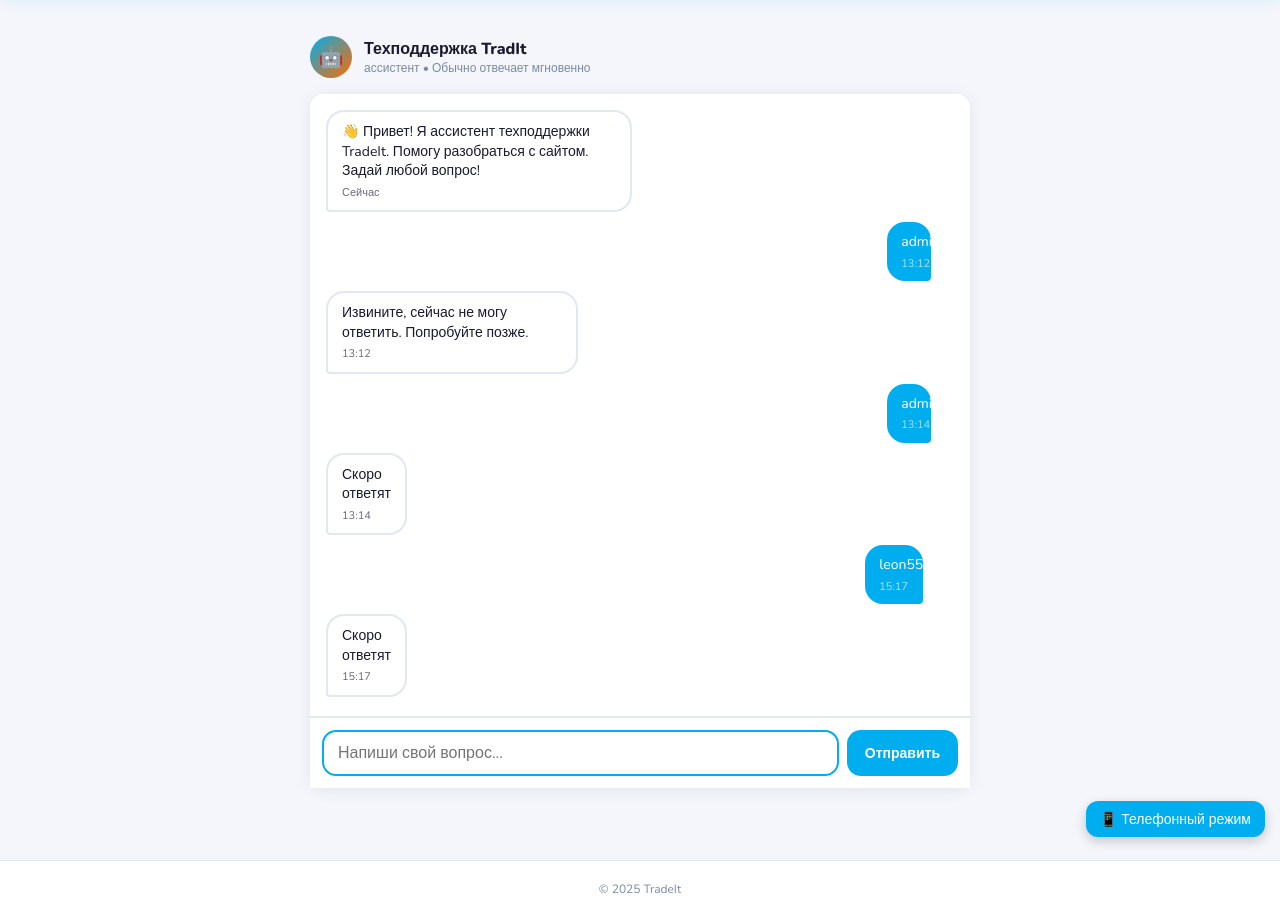
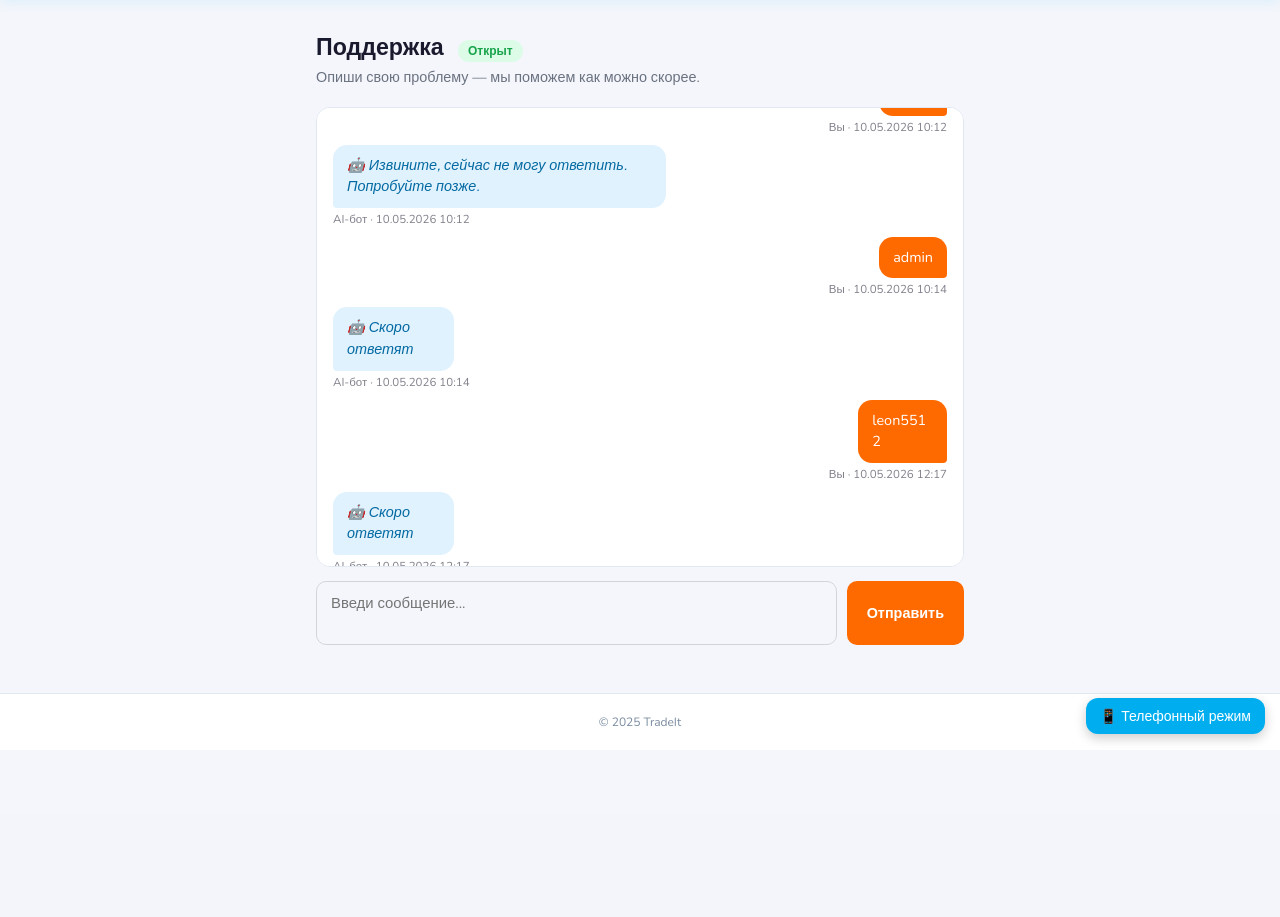
Before and after one commit to Leon5512/tradeit1, a Flask app: page /support in a window 1280 px wide. Shown: the part 60-977 px from the top of the page. After the commit the page ends 801 px from the top, so only its background shows below. Run offline with Flask 3, Linux system fonts and the light colour scheme; a user stored in the database is signed in; data comes from the database, SQL or seed files in the repository; data that the repository does not hold is empty.

Commit message:
Update support.html

```diff
--- a/templates/support.html
+++ b/templates/support.html
@@ -1,93 +1,178 @@
 {% extends "base.html" %}
-{% block title %}Техподдержка{% endblock %}
+{% block title %}Поддержка{% endblock %}
 {% block content %}
-<div class="container" style="max-width:700px;">
-  <div style="display:flex;align-items:center;gap:12px;padding:12px 0;margin-bottom:4px;">
-    <div style="width:42px;height:42px;border-radius:50%;background:linear-gradient(135deg,#00aeef,#ff6a00);display:flex;align-items:center;justify-content:center;font-size:20px;">🤖</div>
-    <div>
-      <div style="font-weight:800;font-size:16px;">Техподдержка TradIt</div>
-      <div style="font-size:12px;color:var(--muted);">ассистент • Обычно отвечает мгновенно</div>
-    </div>
+<style>
+.support-wrap {
+  max-width: 680px;
+  margin: 32px auto;
+  padding: 0 16px;
+}
+.support-header { margin-bottom: 20px; }
+.support-header h1 { font-size: 1.45rem; font-weight: 700; margin: 0 0 4px; }
+.support-header p  { color: #6b7280; font-size: .9rem; margin: 0; }
+
+.msg-history {
+  display: flex;
+  flex-direction: column;
+  gap: 10px;
+  max-height: 460px;
+  overflow-y: auto;
+  padding: 16px;
+  background: var(--card-bg, #fff);
+  border: 1px solid var(--border, #e5e7eb);
+  border-radius: 14px;
+  margin-bottom: 14px;
+}
+.msg-bubble {
+  max-width: 75%;
+  padding: 10px 14px;
+  border-radius: 14px;
+  font-size: .9rem;
+  line-height: 1.5;
+  word-break: break-word;
+}
+.msg-user    { background: var(--accent, #00aeef); color: #fff; align-self: flex-end; border-bottom-right-radius: 4px; }
+.msg-support { background: #f3f4f6; color: #111; align-self: flex-start; border-bottom-left-radius: 4px; }
+.msg-ai      { background: #e0f2fe; color: #0369a1; align-self: flex-start; border-bottom-left-radius: 4px; font-style: italic; }
+.msg-meta    { font-size: .72rem; opacity: .55; margin-top: 3px; }
+
+.input-row {
+  display: flex;
+  gap: 10px;
+}
+#msgInput {
+  flex: 1;
+  padding: 11px 14px;
+  border-radius: 10px;
+  border: 1px solid #d1d5db;
+  font-size: .93rem;
+  font-family: inherit;
+  resize: none;
+  min-height: 48px;
+}
+#msgInput:focus { outline: none; border-color: var(--accent, #00aeef); }
+#sendBtn {
+  padding: 11px 20px;
+  border-radius: 10px;
+  background: var(--accent, #00aeef);
+  color: #fff;
+  font-weight: 700;
+  font-size: .9rem;
+  border: none;
+  cursor: pointer;
+}
+#sendBtn:disabled { opacity: .5; cursor: default; }
+
+.status-tag {
+  display: inline-block;
+  padding: 3px 10px;
+  border-radius: 20px;
+  font-size: .75rem;
+  font-weight: 600;
+  margin-left: 8px;
+}
+.status-open   { background: #dcfce7; color: #16a34a; }
+.status-closed { background: #fee2e2; color: #dc2626; }
+</style>
+
+<div class="support-wrap">
+  <div class="support-header">
+    <h1>
+      Поддержка
+      {% if tickets %}
+        {% if tickets[-1].status == 'closed' %}
+          <span class="status-tag status-closed">Закрыт</span>
+        {% else %}
+          <span class="status-tag status-open">Открыт</span>
+        {% endif %}
+      {% endif %}
+    </h1>
+    <p>Опиши свою проблему — мы поможем как можно скорее.</p>
   </div>
 
-  <div class="card" style="padding:0;display:flex;flex-direction:column;height:calc(100vh - 180px);">
-    <div id="support-msgs" style="flex:1;overflow-y:auto;padding:16px;display:flex;flex-direction:column;gap:10px;">
-      <div style="align-self:flex-start;max-width:75%;">
-        <div class="msg theirs">
-          👋 Привет! Я ассистент техподдержки TradeIt. Помогу разобраться с сайтом. Задай любой вопрос!
-          <div class="msg-time">Сейчас</div>
+  <div class="msg-history" id="msgHistory">
+    {% if not tickets %}
+      <div style="text-align:center; color:#9ca3af; padding:40px 0; font-size:.9rem;">
+        Напиши первое сообщение — начнём диалог 👋
+      </div>
+    {% endif %}
+    {% for t in tickets %}
+      {% if not t.is_admin and not t.is_support_agent %}
+        <div style="align-self:flex-end; display:flex; flex-direction:column; align-items:flex-end">
+          <div class="msg-bubble msg-user">{{ t.message }}</div>
+          <div class="msg-meta">Вы · {{ t.created_at | datetimeformat }}</div>
         </div>
-      </div>
-      {% for t in tickets %}
-      <div style="align-self:{% if t.is_admin %}flex-start{% else %}flex-end{% endif %};">
-        <div class="msg {% if t.is_admin %}theirs{% else %}mine{% endif %}">
-          {{ t.message }}
-          <div class="msg-time">{% set h=(t.created_at%86400//3600+3)%24 %}{% set m=t.created_at%3600//60 %}{{ "%02d:%02d"|format(h,m) }}</div>
+      {% elif t.is_support_agent %}
+        <div style="align-self:flex-start; display:flex; flex-direction:column; align-items:flex-start">
+          <div class="msg-bubble msg-support">{{ t.message }}</div>
+          <div class="msg-meta">Поддержка · {{ t.created_at | datetimeformat }}</div>
         </div>
-      </div>
-      {% endfor %}
-      <div id="typing-indicator" style="display:none;align-self:flex-start;">
-        <div class="msg theirs" style="padding:10px 16px;">
-          <span style="display:inline-flex;gap:4px;">
-            <span style="width:8px;height:8px;border-radius:50%;background:var(--muted);animation:bounce 1s infinite;"></span>
-            <span style="width:8px;height:8px;border-radius:50%;background:var(--muted);animation:bounce 1s infinite .2s;"></span>
-            <span style="width:8px;height:8px;border-radius:50%;background:var(--muted);animation:bounce 1s infinite .4s;"></span>
-          </span>
+      {% else %}
+        <div style="align-self:flex-start; display:flex; flex-direction:column; align-items:flex-start">
+          <div class="msg-bubble msg-ai">🤖 {{ t.message }}</div>
+          <div class="msg-meta">AI-бот · {{ t.created_at | datetimeformat }}</div>
         </div>
-      </div>
-    </div>
-    <div style="display:flex;gap:8px;padding:12px;background:var(--card);border-top:2px solid var(--border);">
-      <input type="text" id="support-input" placeholder="Напиши свой вопрос..." style="flex:1;" autocomplete="off">
-      <button onclick="sendSupport()" class="btn btn-primary">Отправить</button>
-    </div>
+      {% endif %}
+    {% endfor %}
+  </div>
+
+  <div class="input-row">
+    <textarea id="msgInput" placeholder="Введи сообщение..." rows="2"></textarea>
+    <button id="sendBtn">Отправить</button>
   </div>
 </div>
 
-<style>
-@keyframes bounce { 0%,60%,100%{transform:translateY(0)} 30%{transform:translateY(-6px)} }
-</style>
+<script>
+const history = document.getElementById('msgHistory');
+const input   = document.getElementById('msgInput');
+const btn     = document.getElementById('sendBtn');
 
-<script>
-const msgs = document.getElementById('support-msgs');
-const input = document.getElementById('support-input');
-const typing = document.getElementById('typing-indicator');
-msgs.scrollTop = msgs.scrollHeight;
-input.focus();
+function scrollDown() {
+  if (history) history.scrollTop = history.scrollHeight;
+}
+scrollDown();
 
-input.addEventListener('keydown', e => { if (e.key === 'Enter') sendSupport(); });
-
-function addMsg(text, isMine) {
-  const now = new Date();
-  const time = String(now.getHours()).padStart(2,'0') + ':' + String(now.getMinutes()).padStart(2,'0');
-  const div = document.createElement('div');
-  div.style.alignSelf = isMine ? 'flex-end' : 'flex-start';
-  div.innerHTML = `<div class="msg ${isMine ? 'mine' : 'theirs'}">${text.replace(/</g,'&lt;')}<div class="msg-time">${time}</div></div>`;
-  msgs.insertBefore(div, typing);
-  msgs.scrollTop = msgs.scrollHeight;
+function addBubble(text, who, ts) {
+  const wrap = document.createElement('div');
+  wrap.style.cssText = `align-self:${who==='user'?'flex-end':'flex-start'};display:flex;flex-direction:column;align-items:${who==='user'?'flex-end':'flex-start'}`;
+  const cls = who === 'user' ? 'msg-user' : (who === 'ai' ? 'msg-ai' : 'msg-support');
+  const label = who === 'user' ? 'Вы' : (who === 'ai' ? '🤖 AI-бот' : 'Поддержка');
+  wrap.innerHTML = `<div class="msg-bubble ${cls}">${text}</div><div class="msg-meta">${label} · только что</div>`;
+  history.appendChild(wrap);
+  scrollDown();
 }
 
-function sendSupport() {
+btn.addEventListener('click', async () => {
   const text = input.value.trim();
   if (!text) return;
+  btn.disabled = true;
+  addBubble(text, 'user');
   input.value = '';
-  addMsg(text, true);
-  typing.style.display = 'flex';
-  msgs.scrollTop = msgs.scrollHeight;
 
-  fetch('/api/support/send', {
-    method: 'POST',
-    headers: {'Content-Type': 'application/json'},
-    body: JSON.stringify({text})
-  })
-  .then(r => r.json())
-  .then(d => {
-    typing.style.display = 'none';
-    if (d.ok) addMsg(d.reply, false);
-  })
-  .catch(() => {
-    typing.style.display = 'none';
-    addMsg('Ошибка. Попробуй ещё раз.', false);
-  });
-}
+  try {
+    const res  = await fetch('/api/support/send', {
+      method: 'POST',
+      headers: {'Content-Type': 'application/json'},
+      body: JSON.stringify({text})
+    });
+    const data = await res.json();
+    if (data.ok && data.reply) {
+      addBubble(data.reply, 'ai');
+    } else if (data.ok) {
+      addBubble('✅ Сообщение получено. Ожидайте ответа от агента.', 'support');
+    }
+  } catch(e) {
+    addBubble('Ошибка отправки. Попробуй ещё раз.', 'ai');
+  }
+  btn.disabled = false;
+  input.focus();
+});
+
+input.addEventListener('keydown', e => {
+  if (e.key === 'Enter' && !e.shiftKey) {
+    e.preventDefault();
+    btn.click();
+  }
+});
 </script>
 {% endblock %}
```
